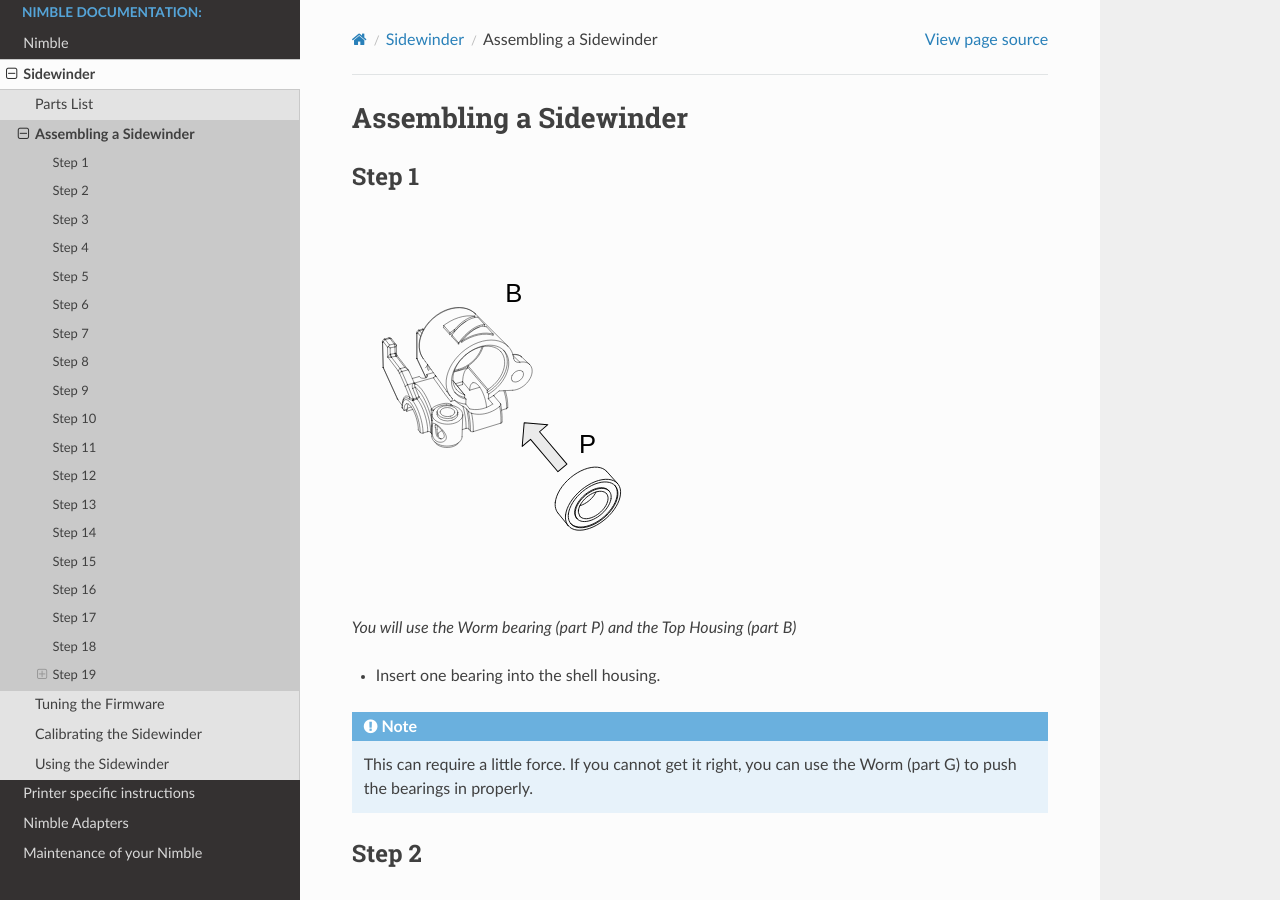
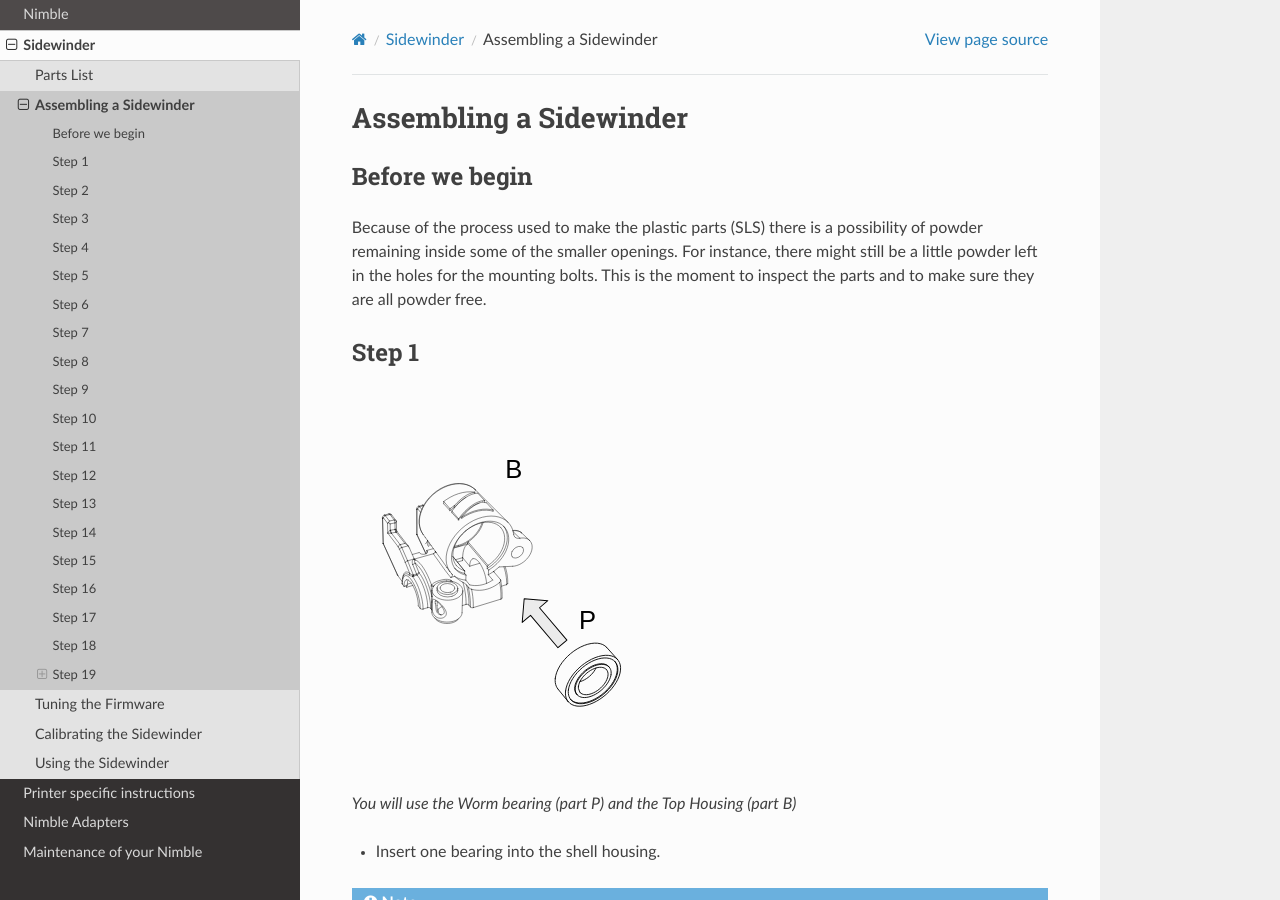
Before and after one commit to ZestyTechnology/zesty-docs, a Sphinx documentation site: the page built from docs/sidewinder/assembly.rst, in a window 1280 px wide and 900 px high. Built offline with Sphinx 7.4.7 and the Read the Docs theme 2.0.0, drawn with Linux system fonts in a browser that asks for light colours.

Commit message:
added the cleaning stuff

```diff
--- a/docs/sidewinder/assembly.rst
+++ b/docs/sidewinder/assembly.rst
@@ -1,5 +1,11 @@
 Assembling a Sidewinder
 ==========================
+
+Before we begin
+---------------
+
+Because of the process used to make the plastic parts (SLS) there is a possibility of powder remaining inside some of the smaller openings. For instance, there might still be a little powder left in the holes for the mounting bolts.
+This is the moment to inspect the parts and to make sure they are all powder free.
 
 Step 1
 ------
```
